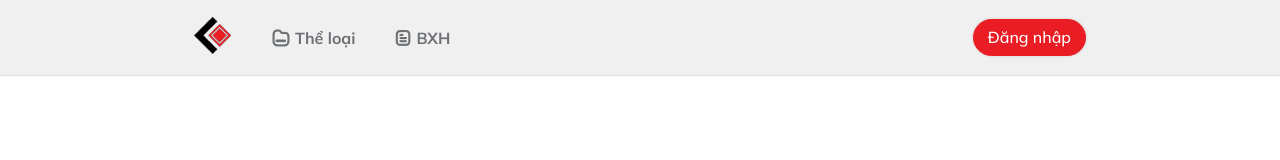
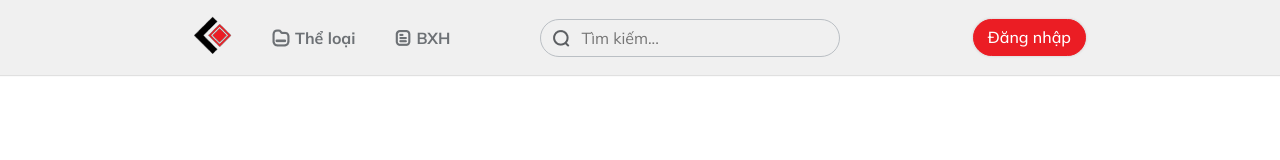
Before and after one commit to kimtung102/cocomics, a React (Create React App) app: page / in a window 1280 px wide. Shown: the top 160 px of the page. Built offline with nearby package versions, Linux system fonts and the light colour scheme.

Commit message:
search component

```diff
--- /dev/null
+++ b/src/components/Search/Search.js
@@ -0,0 +1,19 @@
+import className from 'classnames/bind';
+import styles from './Search.module.scss';
+
+import searchIcon from '~/assets/images/search-icon.png';
+
+const cx = className.bind(styles);
+
+function Search() {
+    return (
+        <div className={cx('search')}>
+            <span className={cx('search-icon')}>
+                <img src={searchIcon} alt="searchIcon" />
+            </span>
+            <input type="text" id="search" name="search" placeholder="Tìm kiếm..."></input>
+        </div>
+    );
+}
+
+export default Search;
--- /dev/null
+++ b/src/components/Search/Search.module.scss
@@ -0,0 +1,28 @@
+//search
+
+.search {
+    display: flex;
+    position: relative;
+    height: 38px;
+    width: 300px;
+    border: 1px solid #babfc4;
+    border-radius: 999px;
+    margin-left: 50px;
+
+    input {
+        flex: 1;
+        height: 100%;
+        padding-left: 40px;
+        padding-right: 20px;
+        font-size: 1.6rem;
+        background-color: transparent;
+        color: var(--text-color);
+        caret-color: var(--primary);
+    }
+
+    .search-icon {
+        position: absolute;
+        top: 9px;
+        left: 12px;
+    }
+}
--- a/src/layouts/Header/Header.js
+++ b/src/layouts/Header/Header.js
@@ -6,6 +6,7 @@ import categoryIcon from '~/assets/images/category-icon.png';
 import bxhIcon from '~/assets/images/bxh-icon.png';
 import Button from '~/components/Button/Button';
 import Modal from '~/components/Modal/Modal';
+import Search from '~/components/Search/Search';
 
 const cx = className.bind(styles);
 
@@ -27,6 +28,7 @@ function Header() {
                         <img src={bxhIcon} alt="bxhIcon" className={cx('icon')} />
                         <span className={cx('title')}>BXH</span>
                     </div>
+                    <Search />
                 </div>
                 <div className={cx('right-block')}>
                     <Button primary onClick={() => setShow(true)}>
--- a/src/layouts/Header/Header.module.scss
+++ b/src/layouts/Header/Header.module.scss
@@ -35,6 +35,10 @@
         font-size: 1.6rem;
         font-weight: 700;
         color: #6d7175;
+
+        &:hover {
+            color: var(--primary);
+        }
     }
 
     &:hover {
```
Also changed, not shown: src/assets/images/search-icon.png (added).
